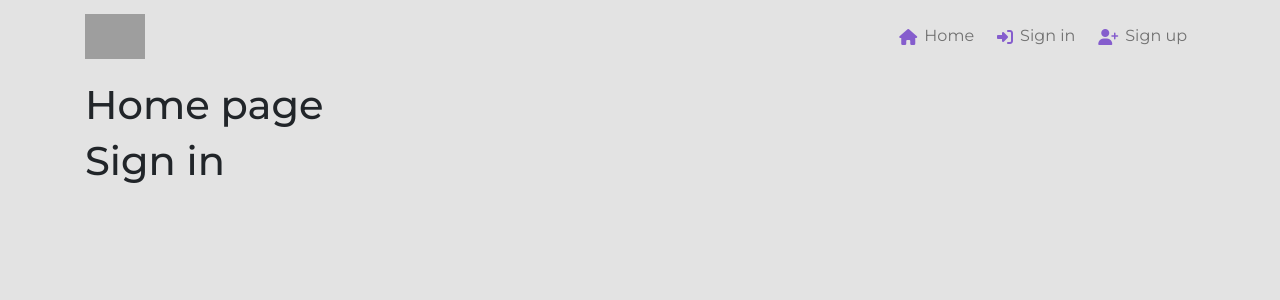
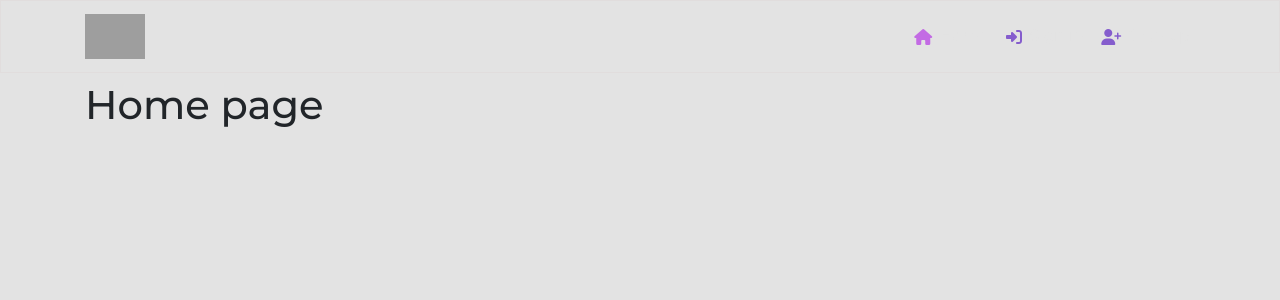
Before and after one commit to Ann-Anahit/pp5-advanced-frontend, a React (Create React App) app: page / in a window 1280 px wide. Shown: the top 300 px of the page. Built offline with nearby package versions, Linux system fonts and the light colour scheme; grey boxes are pictures that could not be loaded.

Commit message:
add a switch to app js create an ind route

```diff
--- a/src/App.js
+++ b/src/App.js
@@ -1,14 +1,19 @@
 import styles from "./App.module.css";
 import NavBar from "./components/NavBar";
 import Container from "react-bootstrap/Container";
+import { Route, Switch } from 'react-router-dom';
 
 function App() {
   return (
     <div className={styles.App}>
       <NavBar />
       <Container className={styles.Main}>
-        <h1>Home page</h1>
-        <h1>Sign in</h1>
+        <Switch>
+          <Route exact path="/" render={() => <h1>Home page</h1>} />
+          <Route exact path="/signin" render={() => <h1>Sign in</h1>} />
+          <Route exact path="/signup" render={() => <h1>Sign up</h1>} />
+          <Route render={() => <p>Page not found!</p>} />
+        </Switch>
       </Container>
     </div>
   );
--- a/src/components/NavBar.js
+++ b/src/components/NavBar.js
@@ -2,26 +2,40 @@
 import { Navbar, Container, Nav } from "react-bootstrap";
 import logo from "../assets/logo.png";
 import styles from "../styles/NavBar.module.css";
+import { NavLink } from "react-router-dom";
 
 const NavBar = () => {
     return (
         <Navbar className={styles.NavBar} expand="md" fixed="top">
             <Container>
-                <Navbar.Brand>
-                    <img src={logo} alt="logo" height="45" />
-                </Navbar.Brand>
+                <NavLink to="/">
+                    <Navbar.Brand>
+                        <img src={logo} alt="logo" height="45" />
+                    </Navbar.Brand>
+                </NavLink>
                 <Navbar.Toggle aria-controls="basic-navbar-nav" />
                 <Navbar.Collapse id="basic-navbar-nav">
                     <Nav className="ml-auto text-left">
-                        <Nav.Link className="nav">
+                        <NavLink
+                            exact
+                            className={styles.NavLink}
+                            activeClassName={styles.Active}
+                            to="/">
                             <i className="fas fa-home"></i>Home
-                        </Nav.Link>
-                        <Nav.Link>
+                        </NavLink>
+                        <NavLink
+                            className={styles.NavLink}
+                            activeClassName={styles.Active}
+                            to="/signin">
                             <i className="fas fa-sign-in-alt"></i>Sign in
-                        </Nav.Link>
-                        <Nav.Link>
+                        </NavLink>
+                        <NavLink
+                            to="/signup"
+                            className={styles.NavLink}
+                            activeClassName={styles.Active}
+                        >
                             <i className="fas fa-user-plus"></i>Sign up
-                        </Nav.Link>
+                        </NavLink>
                     </Nav>
                 </Navbar.Collapse>
             </Container>
--- a/src/index.js
+++ b/src/index.js
@@ -1,14 +1,17 @@
-import React from 'react';
-import ReactDOM from 'react-dom/client';
-import './index.css';
-import App from './App';
-import reportWebVitals from './reportWebVitals';
+import React from "react";
+import ReactDOM from "react-dom";
+import "./index.css";
+import App from "./App";
+import reportWebVitals from "./reportWebVitals";
+import { BrowserRouter as Router } from "react-router-dom";
 
-const root = ReactDOM.createRoot(document.getElementById('root'));
-root.render(
+ReactDOM.render(
   <React.StrictMode>
-    <App />
-  </React.StrictMode>
+    <Router>
+      <App />
+    </Router>
+  </React.StrictMode>,
+  document.getElementById("root")
 );
 
 // If you want to start measuring performance in your app, pass a function
--- a/src/styles/NavBar.module.css
+++ b/src/styles/NavBar.module.css
@@ -1,5 +1,11 @@
 .NavBar {
+    background-color: #e3e3e3;
+    border: 1px solid #e1dddd;
+}
+.NavLink {
+  padding: 5px;
+}
 
-    border: 1px solid #e3e3e3;
-
+.Active i {
+  color: #C36BE4;
 }
```
